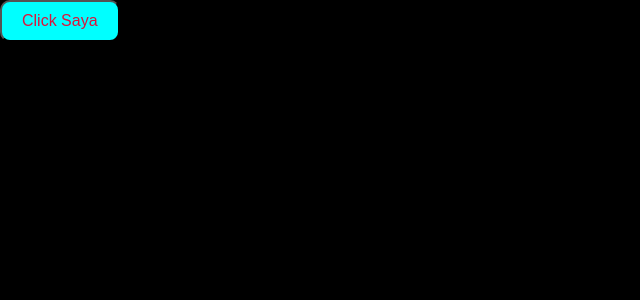
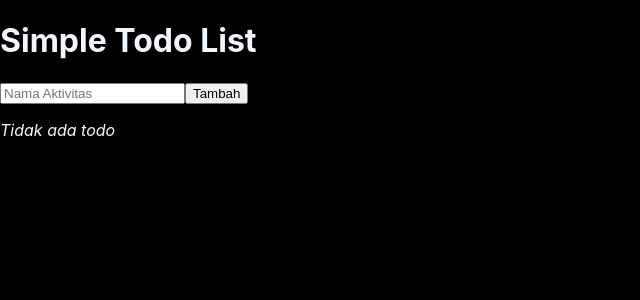
Before and after one commit to fidaatag/SL-react-multinity-4-router, a React (Create React App) app: page / in a window 1280 px wide. Shown: the top 300 px of the page, without its empty margins (0-640 px from the left). Built offline with nearby package versions, Linux system fonts and the light colour scheme.

Commit message:
memindahkan function todo dari react CDN ke reat cra

```diff
--- /dev/null
+++ b/src/Todo.js
@@ -0,0 +1,206 @@
+import { useState } from "react";
+
+function Todo() {
+
+    // membuat state
+    const [activity, setActivity] = useState('');     // mendapatkan inputan activity
+    const [todos, setTodos] = useState([]);           // menampung activity kedalm array
+    const [edit, setEdit] = useState({});
+    const [message, setMessage] = useState('');
+
+    // buat id setiap data yang diinput
+    function generateId() {
+        return Date.now();
+    }
+
+    // saat buttom disubmit, jalankan function ini
+    function saveTodoHandler(event) {
+        event.preventDefault(); // untuk mencegah form tidak reaload terus
+
+        // notif saat savetodo dgn data kosong
+        if(!activity) {
+            console.log('isi dong');
+            return setMessage('Isi dulu dong!');
+        }
+
+        // setelah diedit datanyanya, pastikan notifikasi dihilangkan dahulu
+        setMessage('');
+
+        // up date todo setelah diedit
+        if(edit.id) {
+
+            // membuat object baru yaitu hasil editan
+            const updatedTodo = {
+                ...edit,            // menyesuaikan id dgn yg sudah selesai dan yg belum selesai
+                activity,           // activity yg terbaru
+            };
+
+            // mencari tau index todo yg mau diedit
+            const editTodoIndex = todos.findIndex(function(todo) {
+                return todo.id === edit.id;
+            });
+
+            console.log(editTodoIndex); // cek posisi index mana yg akan diedit
+            console.log(updatedTodo);   // cek id dan activity yg sudah diedit
+
+            // setalah tau posisi index yg akan diedit
+            // clone / buat array kumpulan todo biar tidak tercampur dgn array lama (blm edit)
+            // data array sebenarnya diambil dari data lama,
+            // lalu array baru terbuat dan siap dimasukan data hasil editan
+            const updatedesTodos = [...todos];
+
+            // setalah clone selesai, berdasarkan index yg ditemukan,
+            // lanjutnya adalah set dengan data yang baru / ganti data lama jadi beru berdasarkan index yg ditemukan
+            updatedesTodos[editTodoIndex] = updatedTodo;
+
+            // kode selesai sampai sini jika mode edit, tidak pakai else, lebih clear ini
+            // setelah diset, masukan kedalam array utama yg akan ditampilkan
+            setTodos(updatedesTodos);
+
+            // agar setelah batal edit diklik kembali ke mode tambah, maka returnnya adalah cancleedit
+            return cancelEditHandler();
+        }
+
+        // setTodos([activity])
+        // setTodos([data mana yang mau dikumpulkan? data yg diinput])
+        // jika hanya ([activity]), maka data hanya direplay tapi tidak dipush
+        // prinsip dasar .useState : bodoh amat sama data baru, pokoknya datanya baru / ngestate = mengganti data lama
+
+        // menggabungkan data lama dengan data baru / merge menggunakan spread operator
+        // setTodos([...todos, activity]);
+
+        // setiap data baru yg ditambah berbentuk objek dgn berisikan id dan activity
+        setTodos([
+            ...todos,
+            {
+                id: generateId(),
+                activity, // karena namanya sama bisa tulis satu aja
+                done: false, // untuk cek list apakah sudah selesai atau belum / true atau false
+            }
+        ]);
+
+        // setelah input activity, maka valuenya direset lagi biar user ga ribet remove
+        // reset input jadi kosong stlh diinput
+        setActivity('');
+
+        // notifikasi isi dulu saat tambah todo kosong akan hilang setelah diklik tambah dgn todo yg diisi
+        // setMessage('');
+    }
+
+    // saat button hapus diklik, maka todonya akan dihapus berdasarkan id
+    function removeTodoHandler(todoId) {
+
+        // membuat array yg sudah disucikan dari data yg remove
+        // array baru dgn kondisi tanpa data yg dipilih untuk dihapus
+        const filteredTodos = todos.filter(function(todo) {
+            return todo.id !== todoId;
+        });
+
+        // memasukan array yg sudah disucikan
+        setTodos(filteredTodos);
+
+        // saat di mode edit, dan ingin dihapus
+        // maka seharusnya semua data terhapus termasuk dgn yg ada di dalam inputan
+        // cancelEditHandler(); ---- kode kurang efisien
+        // kode dibawah lebih efisien, function akan dieksekusi bila ada id dalam object edit / dalam mode edit
+        // jadi saat tidak dlm mode edit, tidak akan memanggil function canceledit
+        if(edit.id) cancelEditHandler();
+    }
+
+    function editTodoHandler(todo) {
+
+        // cek id dan nama todo yg mau dihapus
+        console.log(todo);
+
+        // menampilkan nama todo yg mau dihapus ke kolom inputan
+        setActivity(todo.activity);
+
+        // mengatur perubahan button tambah jadi simpan perubahan saat diklik edit
+        setEdit(todo);
+    }
+
+    function cancelEditHandler() {
+        setEdit({});                // set edit jadi empty object
+        setActivity('');            // set activity jadi empty string
+    }
+
+    function doneTodoHandler(todo) {
+
+        // kode awal tanpa sread operator
+        // const doneUpdatedTodo = {
+        //     id: todo.id,
+        //     activity: todo.activity,
+        //     done: todo.done ? false : true,
+        // }
+
+        // kode kedua dgn spread operator
+        const doneUpdatedTodo = {
+            ...todo,
+            done: todo.done ? false : true,
+        }
+
+        // logikanya mirip dengan function edit
+        const doneTodoIndex = todos.findIndex(function(currentTodo) {
+            return currentTodo.id === todo.id;
+        });
+
+        const doneUpdatedesTodos = [...todos];
+        doneUpdatedesTodos[doneTodoIndex] = doneUpdatedTodo;
+
+        setTodos(doneUpdatedesTodos);
+    }
+
+    // ketika state berubah / activity diinput / todos mendapatkan tambahan koleksi isian array
+    // maka, return akan dirender ulang
+    // yang dirender hanya bagian yg berubah, tidak semuanya
+	return (
+		<>
+			<h1>Simple Todo List</h1>
+            { // notifikasi hanya akan muncul saat kosong saja, tidak langsung muncul saat realod pertama
+                message && <div style={{ color: 'red' }}>{message}</div>}
+			<form onSubmit={saveTodoHandler}>
+				<input
+                    type="text"
+                    placeholder="Nama Aktivitas"
+
+                    // controled componen - ambil value dari state
+                    // ini bukan uncontroled comp yg ambil value dari DOM sperti pada vanilaJS
+                    // maka dari itu, value={activity} --- valuenya ambil dari state activity
+                    value={activity}
+
+                    // function untuk mendapatkan value dari input
+                    onChange={function(event) {
+                        setActivity(event.target.value);
+                    }}
+                />
+				<button type="submit">{edit.id ? 'Simpan Perubahan' : 'Tambah'}</button>
+                {edit.id && <button onClick={cancelEditHandler}>Batal Edit</button>}
+			</form>
+            {   // saat tidak ada todo yg di list, maka tampilkan keterangan
+                todos.length > 0 ? (
+                    <ul>
+                        {todos.map(function(todo) {
+                            return (
+                                <li key={todo.id}>
+                                    <input
+                                        type='checkbox'
+                                        checked={todo.done} // agar bergantung sama state bukan DOM
+                                        onChange={doneTodoHandler.bind(this, todo)}/>
+                                    {todo.activity}({todo.done ? 'Selesai' : 'Belum Selesai'})
+                                    <button onClick={removeTodoHandler.bind(this, todo.id)}>Hapus</button>
+                                    <button onClick={editTodoHandler.bind(this, todo)}>Edit</button>
+                                </li>
+                                );
+                        })}
+                    </ul>
+                    ) : (
+                        <p>
+                            <i>Tidak ada todo</i>
+                        </p>
+                        )
+            }
+		</>
+	)
+}
+
+export default Todo;
--- a/src/index.css
+++ b/src/index.css
@@ -6,6 +6,7 @@ body {
   -webkit-font-smoothing: antialiased;
   -moz-osx-font-smoothing: grayscale;
   background-color: black;
+  color: aliceblue;
 }
 
 code {
--- a/src/index.js
+++ b/src/index.js
@@ -1,13 +1,13 @@
 import React from 'react';
 import ReactDOM from 'react-dom/client';
 import './index.css';
-import App from './App';
 import reportWebVitals from './reportWebVitals';
+import Todo from './Todo';
 
 const root = ReactDOM.createRoot(document.getElementById('root'));
 root.render(
   <React.StrictMode>
-    <App />
+    <Todo />
   </React.StrictMode>
 );
 
```
